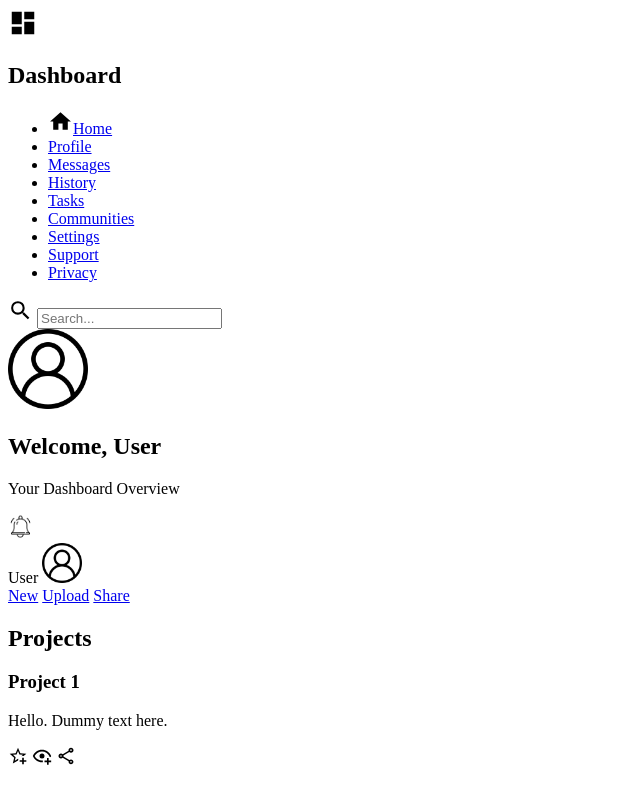
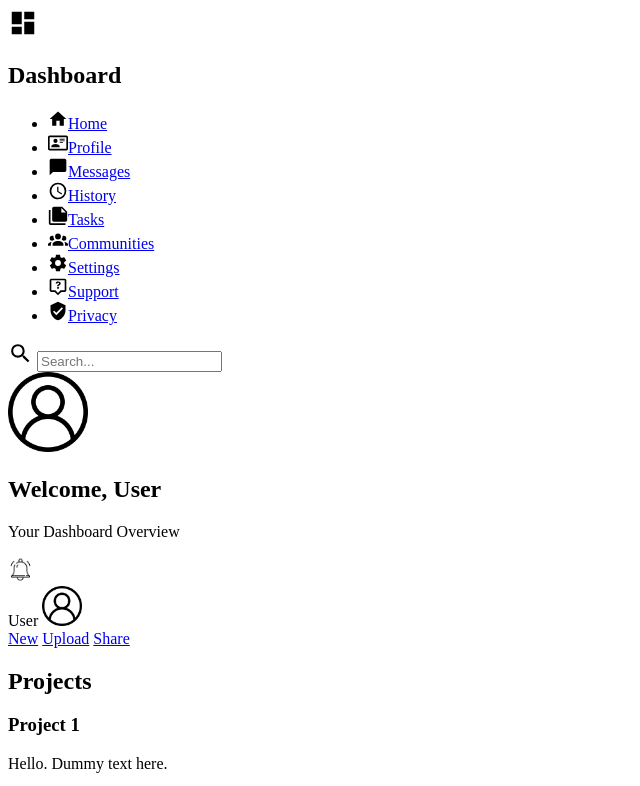
Before and after one commit to desertkitten/admindashboard, a plain HTML site: page index.html in a window 1280 px wide. Shown: the top 786 px of the page, without its empty margins (0-640 px from the left). Drawn offline with Linux system fonts and the light colour scheme.

Commit message:
Update index.html

```diff
--- a/index.html
+++ b/index.html
@@ -19,15 +19,15 @@
 
       <nav class="navigation">
         <ul>
-          <li><img alt="home-icon" src="./images/home.svg" width="25" height="25"/><a href="#">Home</a></li>
-          <li><a href="#">Profile</a></li>
-          <li><a href="#">Messages</a></li>
-          <li><a href="#">History</a></li>
-          <li><a href="#">Tasks</a></li>
-          <li><a href="#">Communities</a></li>
-          <li><a href="#">Settings</a></li>
-          <li><a href="#">Support</a></li>
-          <li><a href="#">Privacy</a></li>
+          <li><img alt="home" src="./images/home.svg" width="20" height="20"/><a href="#">Home</a></li>
+          <li><img alt="profile" src="./images/profile.svg" width="20" height="20"/><a href="#">Profile</a></li>
+          <li><img alt="message" src="./images/message.svg" width="20" height="20"/><a href="#">Messages</a></li>
+          <li><img alt="history" src="./images/history.svg" width="20" height="20"/><a href="#">History</a></li>
+          <li><img alt="tasks" src="./images/tasks.svg" width="20" height="20"/><a href="#">Tasks</a></li>
+          <li><img alt="communities" src="./images/communities.svg" width="20" height="20"/><a href="#">Communities</a></li>
+          <li><img alt="settings" src="./images/settings.svg" width="20" height="20"/><a href="#">Settings</a></li>
+          <li><img alt="support" src="./images/support.svg" width="20" height="20"/><a href="#">Support</a></li>
+          <li><img alt="privacy" src="./images/privacy.svg" width="20" height="20"/><a href="#">Privacy</a></li>
         </ul>
       </nav>
     </aside>
```
